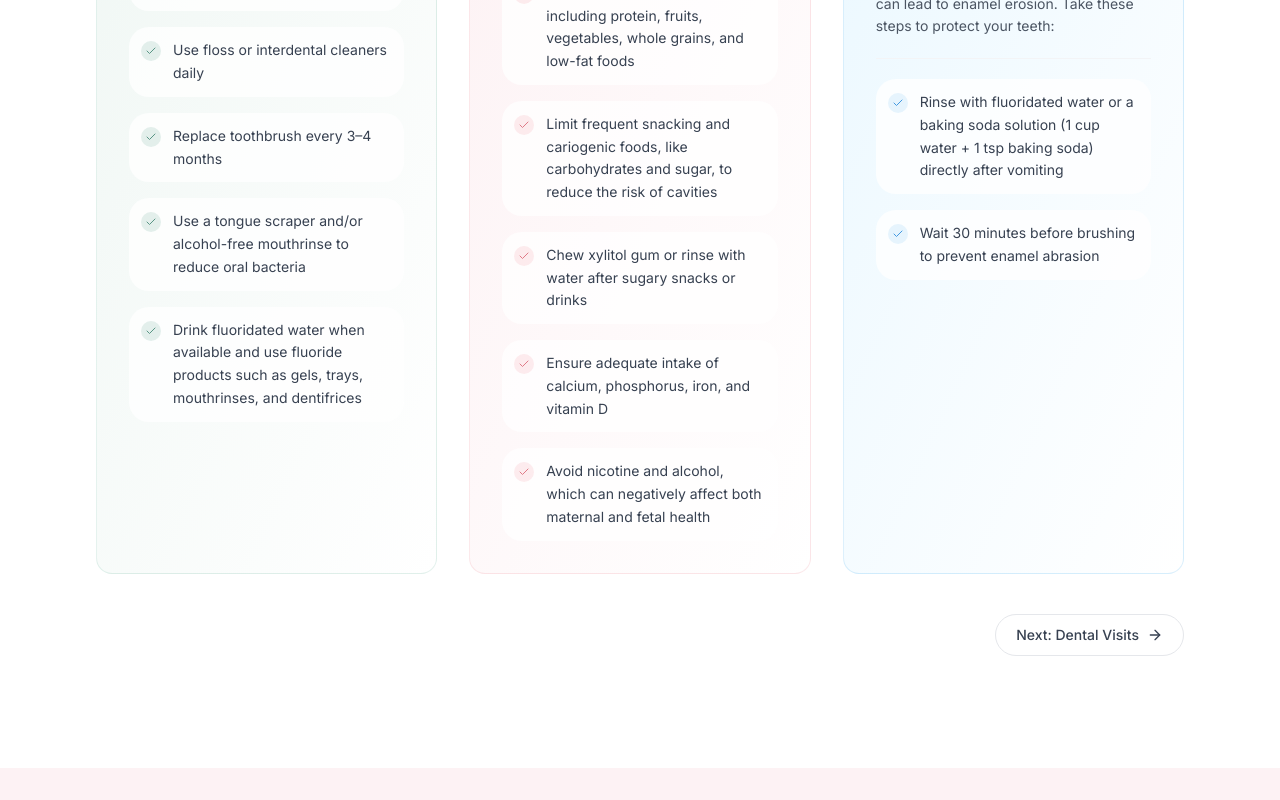
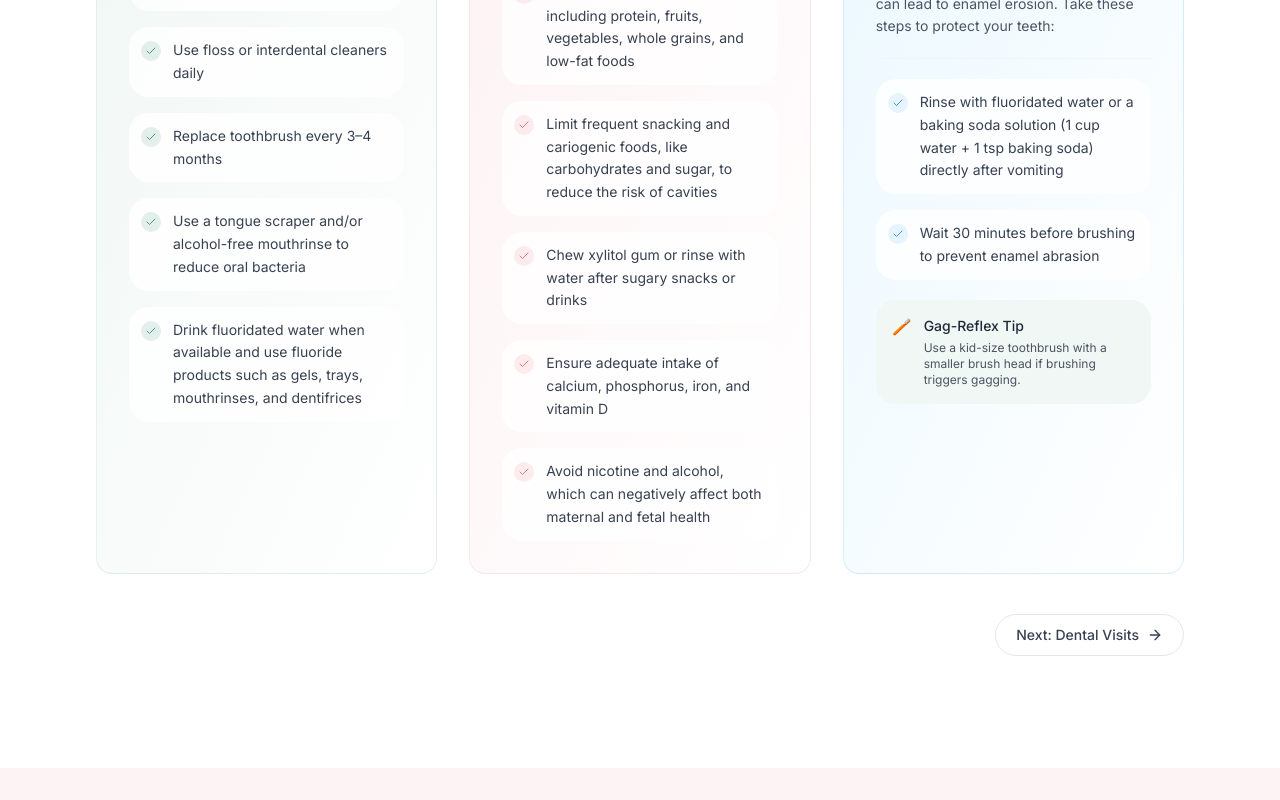
Before and after one commit to pinyaras/my-pregnancy-oral-health, a React (Vite) app in the folder app/: page / in a window 1280 px wide. Shown: the part 3897-4697 px from the top of the page. Built offline with nearby package versions, Linux system fonts and the light colour scheme.

Commit message:
Add footer school info and HomeCare toothbrush tip

```diff
--- a/app/src/sections/Footer.tsx
+++ b/app/src/sections/Footer.tsx
@@ -75,6 +75,20 @@ export default function Footer() {
               An educational resource designed to help expectant mothers understand
               and maintain their oral health during pregnancy.
             </p>
+            <div className="mt-4 space-y-1 text-sm text-gray-400 leading-relaxed">
+              <p className="font-medium text-gray-300">Bergen Community College</p>
+              <p>Dental Hygiene Program</p>
+              <p>Professor Lisa Duddy, DHSc, RDH</p>
+              <p>Clinical Coordinator</p>
+              <a
+                href="https://bergen.edu/dental/"
+                target="_blank"
+                rel="noopener noreferrer"
+                className="inline-block text-[#7EB5A6] hover:text-[#A8D4C8] transition-colors"
+              >
+                bergen.edu/dental/
+              </a>
+            </div>
           </div>
 
           {/* Quick Links */}
--- a/app/src/sections/HomeCare.tsx
+++ b/app/src/sections/HomeCare.tsx
@@ -14,6 +14,8 @@ interface CareSection {
   animationClass: string;
   intro: string | null;
   items: string[];
+  noteTitle: string | null;
+  noteText: string | null;
 }
 
 const careSections: CareSection[] = [
@@ -35,6 +37,8 @@ const careSections: CareSection[] = [
       'Use a tongue scraper and/or alcohol-free mouthrinse to reduce oral bacteria',
       'Drink fluoridated water when available and use fluoride products such as gels, trays, mouthrinses, and dentifrices',
     ],
+    noteTitle: null,
+    noteText: null,
   },
   {
     icon: Utensils,
@@ -54,6 +58,8 @@ const careSections: CareSection[] = [
       'Ensure adequate intake of calcium, phosphorus, iron, and vitamin D',
       'Avoid nicotine and alcohol, which can negatively affect both maternal and fetal health',
     ],
+    noteTitle: null,
+    noteText: null,
   },
   {
     icon: Moon,
@@ -70,6 +76,8 @@ const careSections: CareSection[] = [
       'Rinse with fluoridated water or a baking soda solution (1 cup water + 1 tsp baking soda) directly after vomiting',
       'Wait 30 minutes before brushing to prevent enamel abrasion',
     ],
+    noteTitle: 'Gag-Reflex Tip',
+    noteText: 'Use a kid-size toothbrush with a smaller brush head if brushing triggers gagging.',
   },
 ];
 
@@ -159,6 +167,18 @@ export default function HomeCare() {
                       </li>
                     ))}
                   </ul>
+
+                  {section.noteTitle !== null && section.noteText !== null && (
+                    <div className="mt-5 p-4 rounded-xl bg-[#F0F7F4]">
+                      <div className="flex items-start gap-3">
+                        <span className="text-base leading-none flex-shrink-0 mt-0.5" aria-hidden="true">🪥</span>
+                        <div>
+                          <p className="text-sm font-medium text-gray-800">{section.noteTitle}</p>
+                          <p className="text-xs text-gray-600 mt-1">{section.noteText}</p>
+                        </div>
+                      </div>
+                    </div>
+                  )}
                 </div>
               </div>
             );
```
